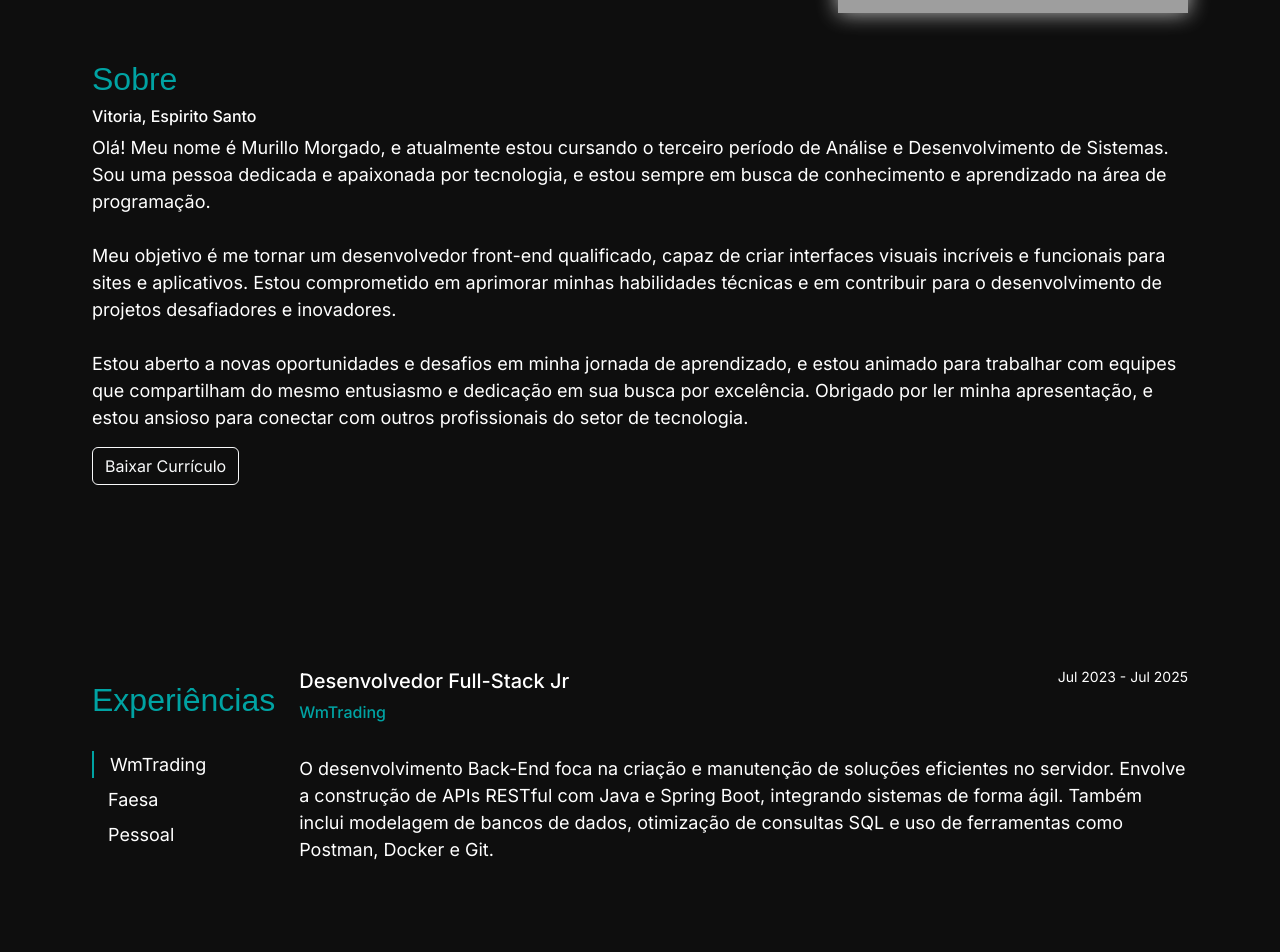
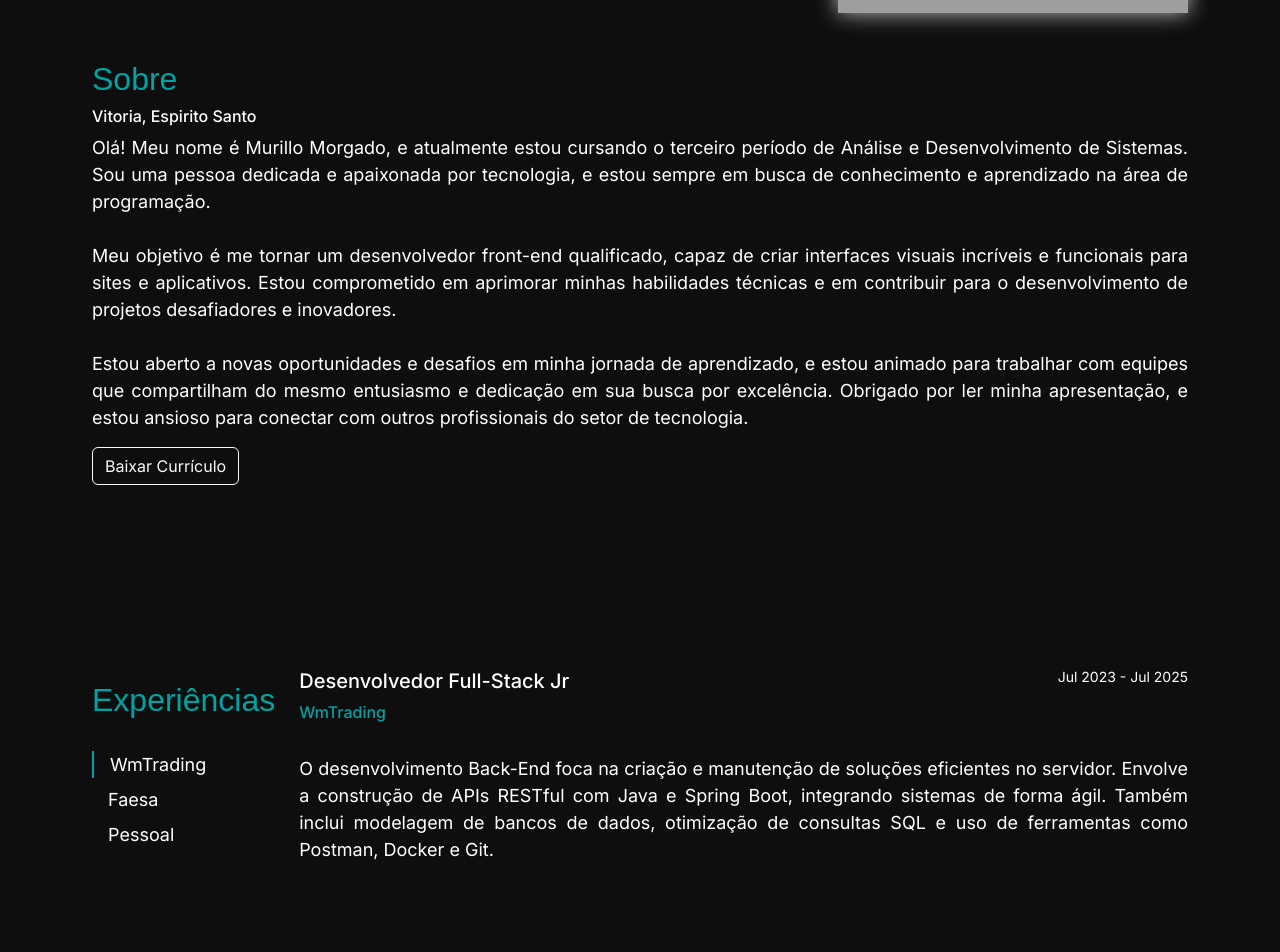
Before and after one commit to MurilloMorgado/Portfolio_site, an Angular app: page /home in a window 1280 px wide. Shown: the part 340-1292 px from the top of the page. Built offline with nearby package versions, Linux system fonts and the light colour scheme; grey boxes are pictures that could not be loaded; a web font is replaced by a local one.

Commit message:
ajustando estilizaçao e inserindo o texto de experincia

```diff
--- a/src/app/views/home/home.css
+++ b/src/app/views/home/home.css
@@ -40,6 +40,11 @@
 .section-two {
   min-height: 500px;
   padding: 25px 10px;
+
+  .texto-sobre {
+    text-align: justify;
+
+  }
 }
 
 .section-three {
@@ -74,6 +79,11 @@ h4 {
 
 .custom-experiencia p {
   font-size: 14px;
+}
+
+.custom-experiencia-detalhe p {
+  text-align: justify;
+
 }
 
 .custom-experiencia-detalhe h6 {
@@ -129,14 +139,6 @@ h4 {
   border-left: solid 5px #00a3a3;
 }
 
-
-
-
-
-
-
-
-
 .section-five {
   display: flex;
   flex-direction: column;
@@ -187,7 +189,7 @@ h4 {
       height: 150px;
     }
 
-    .projeto-botoes p {
+    .projeto-botoes button {
       font-size: 11px;
     }
   }
@@ -232,7 +234,7 @@ h4 {
       height: 250px;
     }
 
-    .projeto-botoes p {
+    .projeto-botoes button {
       font-size: 14px;
     }
   }
--- a/src/app/views/home/home.html
+++ b/src/app/views/home/home.html
@@ -28,7 +28,7 @@
       <div>
         <h6>Vitoria, Espirito Santo</h6>
       </div>
-      <div>
+      <div class="texto-sobre">
         <p>Olá! Meu nome é Murillo Morgado, e atualmente estou cursando o terceiro período de Análise e Desenvolvimento
           de
           Sistemas. Sou uma pessoa dedicada e apaixonada por tecnologia, e estou sempre em busca de conhecimento e
@@ -90,13 +90,12 @@
         <p class="tecnologias">{{ projeto.tecnologias }}</p>
         <div class="custom-flex between projeto-botoes">
           <button *ngFor="let btn of projeto.botoes" [type]="btn.tipo" [class]="btn.classe">
-            <p>{{ btn.texto }}</p>
+            {{ btn.texto }}
           </button>
         </div>
       </div>
     </div>
   </section>
-
 
   <section class="section-five">
     <h4>Skils</h4>
--- a/src/app/views/home/home.ts
+++ b/src/app/views/home/home.ts
@@ -27,18 +27,18 @@ export class Home implements OnInit {
     {
       id: 'faesa',
       name: 'Faesa',
-      role: 'Monitor de Programação',
-      period: 'Jul 2023 - Jul 2025',
+      role: 'Estudante',
+      period: 'Jan 2022 - Jul 2024',
       company: 'Faesa',
-      description: 'Atuei como monitor de programação e participei de projetos de extensão na faculdade.'
+      description: 'Graduado em Análise e Desenvolvimento de Sistemas com duração de 2 anos e meio, onde estudei Java, desenvolvimento responsivo, banco de dados, e práticas de desenvolvimento ágil como Scrum e Kanban. A formação incluiu tanto a teoria quanto a prática de tecnologias essenciais para criação de sistemas eficientes e escaláveis.'
     },
     {
       id: 'pessoal',
       name: 'Pessoal',
       role: 'Desenvolvedor',
-      period: 'Jul 2023 - Jul 2025',
+      period: 'Jul 2021 - ∞',
       company: 'Projetos Pessoais',
-      description: 'Desenvolvimento de portfólio, aplicativos Angular e contribuições em projetos open source.'
+      description: 'Atualmente, continuo meus estudos com foco no desenvolvimento Back-End, explorando C# e aprimorando meu conhecimento em Java com Spring Boot. Além disso, sigo aprofundando meus conhecimentos em bancos de dados, buscando sempre melhorar minha capacidade de criar soluções robustas, escaláveis e eficientes para atender às demandas do mercado de tecnologia.'
     }
   ];
 
```
